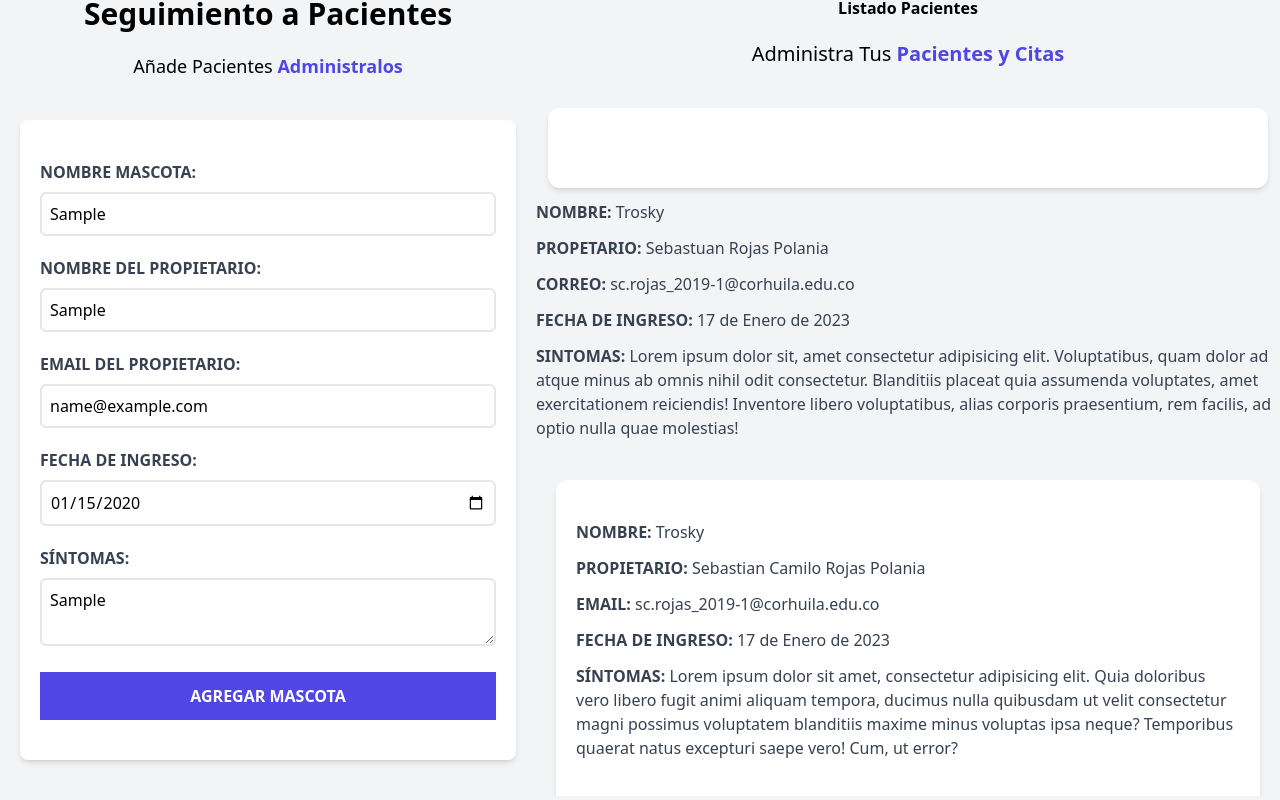
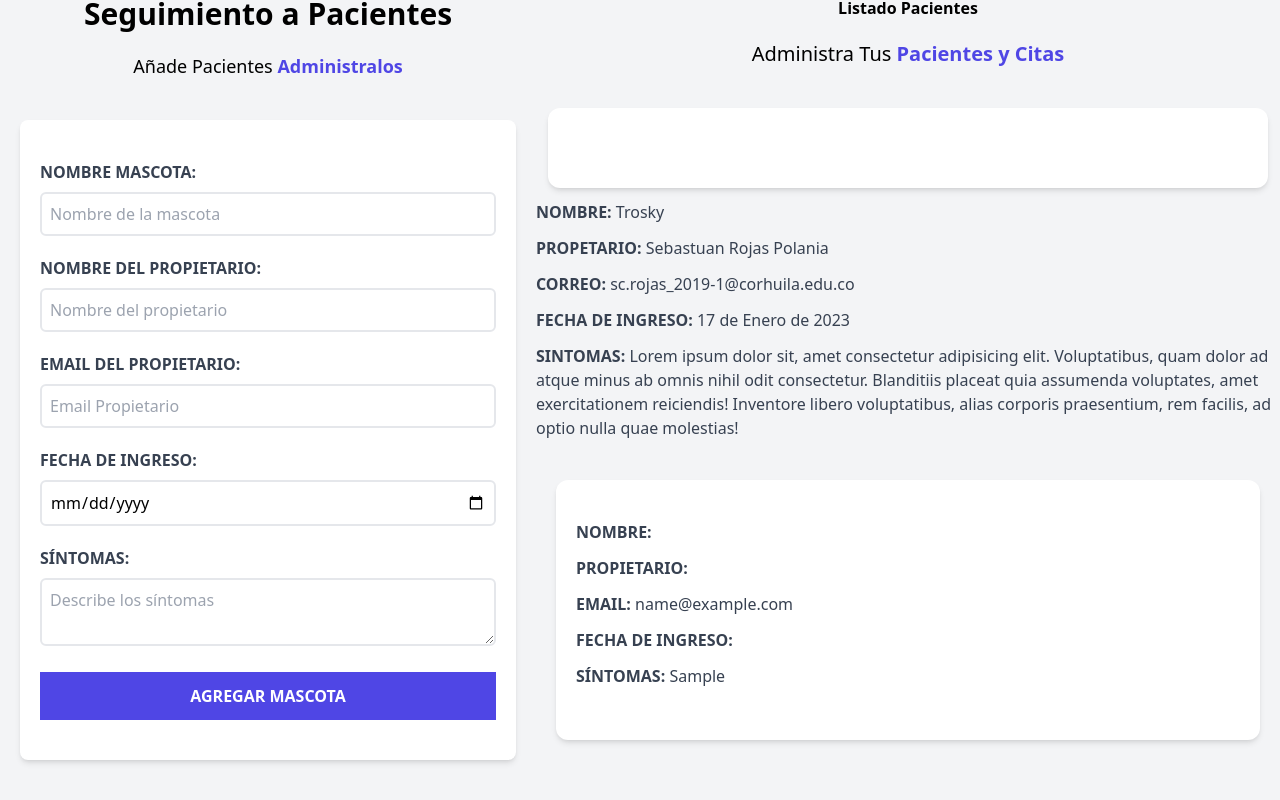
Before and after one commit to SebitasRojas2023/Trabajosebas, a React (Vite) app: page / in a window 1280 px wide. Both pictures are taken after typing "Sample", "Sample", "name@example.com", "2020-01-15", "Sample" into the empty fields and a click on the input "Agregar Mascota". Shown: the part 156-956 px from the top of the page. Built offline with nearby package versions, Linux system fonts and the light colour scheme.

Commit message:
Actualizar commiit

```diff
--- a/src/App.jsx
+++ b/src/App.jsx
@@ -3,21 +3,26 @@
 import Formulario from "./components/Formularios"
 import Header from "./components/Header"
 import ListadoPacientes from "./components/ListadoPacientes"
-
+import { useState } from "react"
 
 /*Funcion creadora de la apliacion*/
 function App() {
+  const[pacientes, setPacientes] = useState([]);
+
 return (
  /* Etiqueta padre y el body de la pagina*/
-
-
    <div className="container mx-auto mt-20">
    <Header/>
    <div className="mt-12 md:flex">
-     <Formulario />
-     <ListadoPacientes />
+     <Formulario
+       pacientes = {pacientes}
+       setPacientes = {setPacientes}
+     />
+     <ListadoPacientes
+      pacientes = {pacientes}
+     />
     </div>
-    </div>
+  </div>
   )
  }
 /* Export  para importar el modulo a otras partes de la app*/
--- /dev/null
+++ b/src/components/Error.jsx
@@ -0,0 +1,15 @@
+
+const Error = ({children}) => {
+
+    (
+      <div className="bg-red-800 text-white
+      p-3 uppercase text-center font-bold
+      rounded-md">
+         {children}
+      </div>
+
+      )
+
+
+    }
+export default Error
--- a/src/components/Formularios.jsx
+++ b/src/components/Formularios.jsx
@@ -1,7 +1,7 @@
 import { useState, useEffect } from "react";
+import Error from "./Error";
 
-
-const Formulario = () => {
+const Formulario = ( {pacientes, setPacientes} ) => {
   const [nombre, setNombre] = useState('');
   const [propietario, setPropietario] = useState('');
   const [email, setEmail] = useState('');
@@ -23,10 +23,28 @@
   }
 
   setError(false);
-  }
 
 
+  //objeto de pacientes - enviar al arreglo
+const objetoPacientes = {
+  nombre,
+  propietario,
+  email,
+  fingreso,
+  sintomas
+}
+ //console.log (objetoPacientes);
+ setPacientes([...pacientes,objetoPacientes])
 
+ //Liempieza de hooks - useState de cada uno
+ setNombre('')
+setPropietario('')
+setEmail('')
+setFingreso('')
+setSintomas('')
+
+
+  }
 
   return (
   <div className="md:w-1/2 lg:w-2/5 mx-5">
@@ -39,14 +57,12 @@
     </p>
 
     <form className="bg-white shadow-md rounded-lg py-10 px-5 mb-10" onSubmit={handleSubmit}>
-      {error && (
-      <div className="bg-red-800 text-white
-      p-3 uppercase text-center font-bold
-      rounded-md">
+      {error && <Error>
         <p>
-          Todos los campos son Obligatorios!
+          Todos los campos son Obligatorios¡
         </p>
-      </div>)
+
+      </Error>
       }
       <div className="mb-5">
         <label htmlFor="mascota" className="block text-gray-700
--- a/src/components/ListadoPacientes.jsx
+++ b/src/components/ListadoPacientes.jsx
@@ -1,5 +1,5 @@
 import Pacientes from "./Pacientes"
-function ListadoPacientes() {
+function ListadoPacientes( {pacientes} ) {
   return (
     <div className="md:w-1/2 lg:w-3/5 md:h-screen overflow-y-scroll">
       <h2 className="font-black text-3x1 text-center">Listado Pacientes</h2>
@@ -26,9 +26,13 @@
           SINTOMAS:{'  '} <span className="font-normal normal-case">Lorem
           ipsum dolor sit, amet consectetur adipisicing elit. Voluptatibus, quam dolor ad atque minus ab omnis nihil odit consectetur. Blanditiis placeat quia assumenda voluptates, amet exercitationem reiciendis! Inventore libero voluptatibus, alias corporis praesentium, rem facilis, ad optio nulla quae molestias!</span>
           </p>
-          <Pacientes />
-          <Pacientes />
-          <Pacientes />
+          {pacientes.map((indice)=>
+           <Pacientes
+             indice = {indice}
+           />
+          )}
+
+
        </div>
 
   )
--- a/src/components/Pacientes.jsx
+++ b/src/components/Pacientes.jsx
@@ -1,24 +1,29 @@
-const Pacientes = () => {
+const Pacientes = ( {indice} ) => {
   return (
     <div className="m-3 bg-white shadow-md px-5 py-10 rounded-xl mx-5 my-10">
         <p className="font-bold mb-3 text-gray-700 uppercase">
-          Nombre:{' '} <span className="font-normal normal-case">Trosky</span>
+          Nombre:{' '} <span className="font-normal
+          normal-case">{indice.mascota}</span>
         </p>
 
         <p className="font-bold mb-3 text-gray-700 uppercase">
-          Propietario:{' '} <span className="font-normal normal-case">Sebastian Camilo Rojas Polania</span>
+          Propietario:{' '} <span className="font-normal
+           normal-case">{indice.propetario}</span>
         </p>
 
         <p className="font-bold mb-3 text-gray-700 uppercase">
-          Email:{' '} <span className="font-normal normal-case">sc.rojas_2019-1@corhuila.edu.co</span>
+          Email:{' '} <span className="font-normal
+          normal-case">{indice.email}</span>
         </p>
 
         <p className="font-bold mb-3 text-gray-700 uppercase">
-          Fecha de Ingreso:{' '} <span className="font-normal normal-case">17 de Enero de 2023</span>
+          Fecha de Ingreso:{' '} <span className="font-normal
+          normal-case">{indice.fecha}</span>
         </p>
 
         <p className="font-bold mb-3 text-gray-700 uppercase">
-          Síntomas:{' '} <span className="font-normal normal-case">Lorem ipsum dolor sit amet, consectetur adipisicing elit. Quia doloribus vero libero fugit animi aliquam tempora, ducimus nulla quibusdam ut velit consectetur magni possimus voluptatem blanditiis maxime minus voluptas ipsa neque? Temporibus quaerat natus excepturi saepe vero! Cum, ut error?</span>
+          Síntomas:{' '} <span className="font-normal
+          normal-case">{indice.sintomas}</span>
         </p>
       </div>
   )
```
